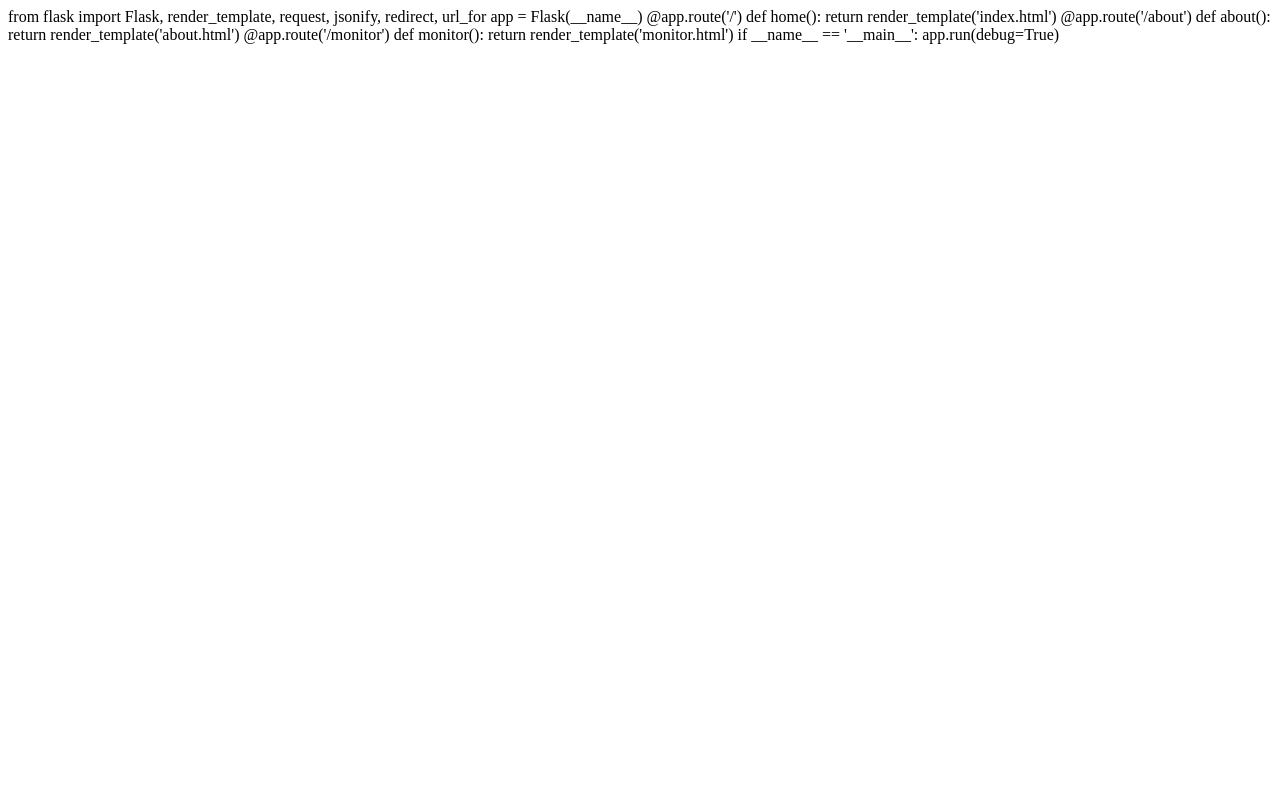
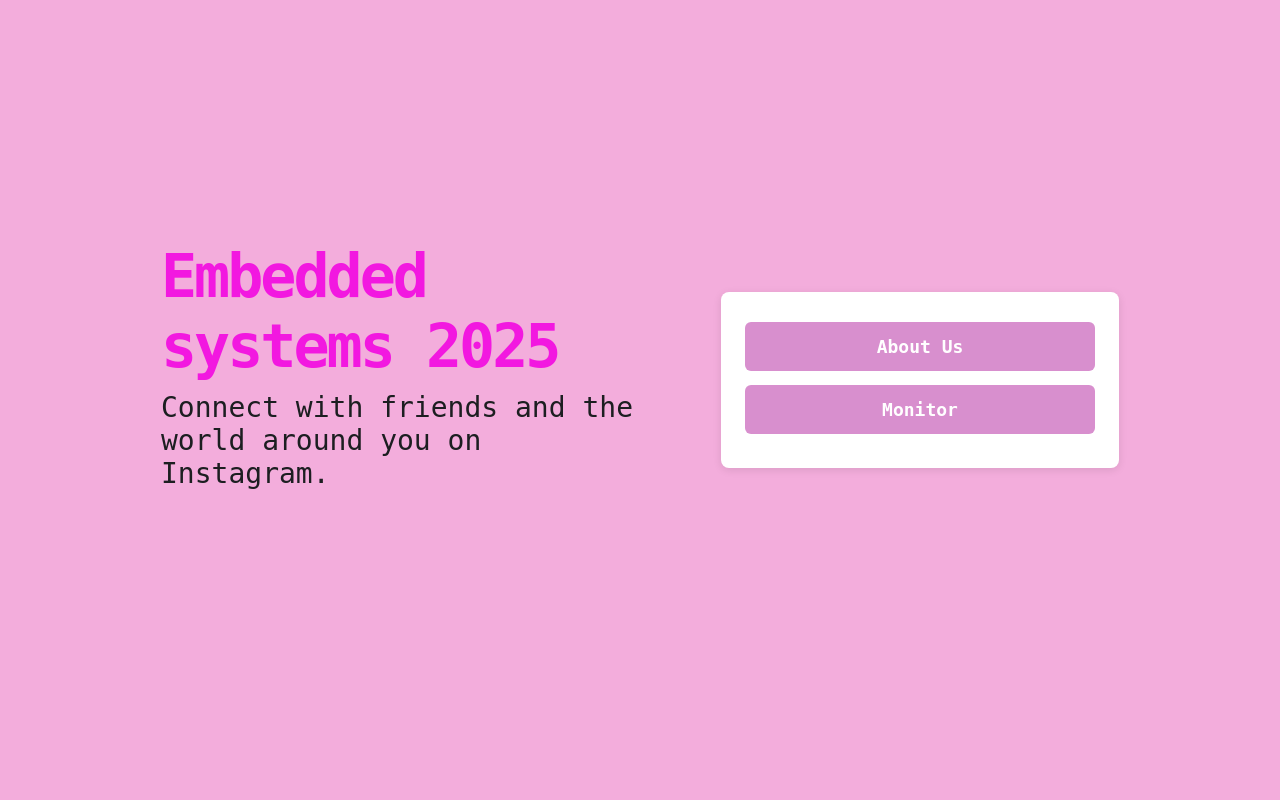
Before and after one commit to CinZuniga/embeddedSystems_FP, a Flask app: template templates/index.html in a window 1280 px wide. Run offline with Flask 3, Linux system fonts and the light colour scheme; the template is opened without the code that fills it, so the values that code supplies are empty.

Commit message:
Add distance data input form and enhance data handling in the application

```diff
--- a/main.py
+++ b/main.py
@@ -42,33 +42,26 @@
     data = data[-10:]
     return render_template('monitor.html', data=data, person=person)
 
-@app.route("/data/append")
+@app.route("/data/append", methods=['GET'])
 def data_append():
+    dist = request.args.get('dist')
+    if dist is None:
+        # Show the form if no distance is provided
+        return render_template('data_append.html')
     try:
         dt = datetime.now().strftime('%Y-%m-%d %H:%M:%S')
-        dist = request.args.get('dist')
-
-        if not dist:
-            return jsonify({"error": "Missing distance parameter"}), 400
-
-        try:
-            dist = float(dist)
-        except ValueError:
-            return jsonify({"error": "Invalid distance value"}), 400
-
+        dist_val = float(dist)
         with open('data.txt', 'a') as f:
-            f.write(f"{dt},{dist}\n")
-
-        return jsonify({"message": "Data appended successfully",
-                       "datetime": dt,
-                       "distance": dist})
-
+            f.write(f"{dt},{dist_val}\n")
+        return render_template('data_append.html', message="Data appended successfully!")
+    except ValueError:
+        return render_template('data_append.html', message="Invalid distance value!")
     except Exception as e:
-        return jsonify({"error": str(e)}), 500
+        return render_template('data_append.html', message=f"Error: {e}")
 
 @app.route("/about")
 def about_page():
     return render_template('about.html')
 
 if __name__ == '__main__':
-    app.run(debug=True)
+    app.run(host='0.0.0.0', port=5000)
--- a/templates/index.html
+++ b/templates/index.html
@@ -1,18 +1,26 @@
-from flask import Flask, render_template, request, jsonify, redirect, url_for
+<!DOCTYPE html>
+<html lang="en">
 
-app = Flask(__name__)
+<head>
+    <meta charset="UTF-8">
+    <meta name="viewport" content="width=device-width, initial-scale=1.0">
+    <title>Instagram – log in or sign up</title>
+    <link rel="stylesheet" href="{{ url_for('static', filename='styles.css') }}">
+</head>
 
-@app.route('/')
-def home():
-    return render_template('index.html')
+<body>
+    <div class="fb-container">
+        <div class="fb-left">
+            <div class="fb-logo">Embedded systems 2025</div>
+            <div class="fb-desc">
+                Connect with friends and the world around you on Instagram.
+            </div>
+        </div>
+        <div class="fb-right">
+            <a href="/about" class="fb-btn">About Us</a>
+            <a href="/monitor" class="fb-btn">Monitor</a>
+        </div>
+    </div>
+</body>
 
-@app.route('/about')
-def about():
-    return render_template('about.html')
-
-@app.route('/monitor')
-def monitor():
-    return render_template('monitor.html')
-
-if __name__ == '__main__':
-    app.run(debug=True)
+</html>
--- a/templates/monitor.html
+++ b/templates/monitor.html
@@ -53,7 +53,8 @@
             <canvas id="distChart"></canvas>
         </div>
         <button onclick="location.reload()">Refresh Data</button>
-        <a href="{{ url_for('landing_page') }}">Back to Home</a>
+        <a href="{{ url_for('data_append') }}" class="login-button">Add Data</a>
+        <a href="{{ url_for('landing_page') }}" class="login-button">Back to Home</a>
     </div>
 
     <script>
```
Also changed, not shown: data.txt (+12 -0 lines), templates/data_append.html (added, +22 -0 lines).
